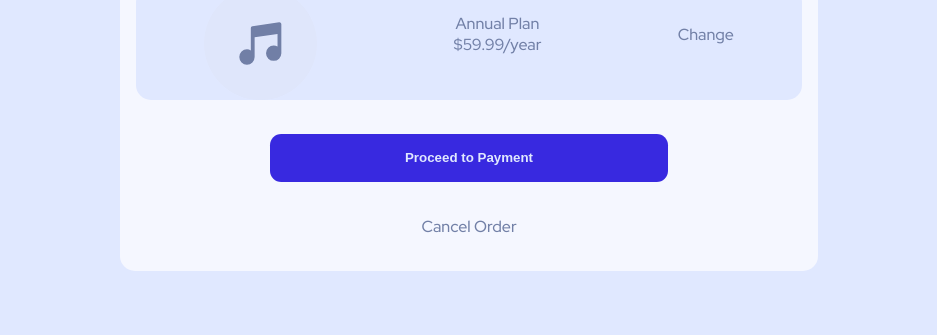
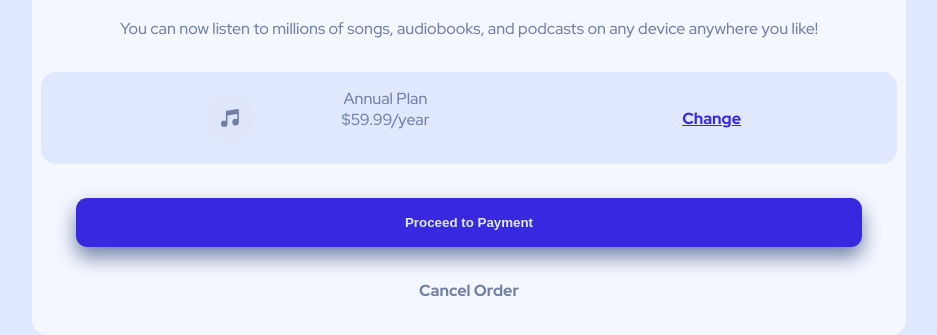
Before and after one commit to zesciati/order-summary-component, a website built with Parcel: page src/index.html in a window 1280 px wide. Shown: the part 529-864 px from the top of the page, without its empty margins (171-1108 px from the left). Before the commit the page ends 800 px from the top, so only its background shows below. Built offline with nearby package versions, Linux system fonts and the light colour scheme.

Commit message:
mengerjakan annual plan

```diff
--- a/src/index.html
+++ b/src/index.html
@@ -24,14 +24,16 @@
         device anywhere you like!</p>
 
       <div>
+        <div>
         <img src="../images/icon-music.svg" alt="">
         <p>Annual Plan <br>
       $59.99/year</p>
-      <p>Change</p>
+      </div>
+      <a href="">Change</a>
       </div>
 
-      <button>Proceed to Payment</button>
-      <p>Cancel Order</p>
+      <button type="button">Proceed to Payment</button>
+      <p class="cancel-order">Cancel Order</p>
 
     </section>
   </main>
--- a/src/scss/main.scss
+++ b/src/scss/main.scss
@@ -98,37 +98,56 @@ main {
       font-weight: 800;
       margin-block: $space-m;
     }
+    p:first-of-type {
+      padding-inline: $space-xl-2xl;
+    }
     div {
       display: flex;
-      justify-content: space-around;
+      justify-content: space-evenly;
       align-items: center;
       background-color: $blue-100;
-      margin-inline: 1rem;
+      margin-inline: 0.54rem;
+      // padding-inline:2rem ;
       border-radius: 15px;
 
-      p {
-        padding-top: 1rem;
+      div {
+        display: flex;
+        justify-content: start;
+        img {
+          width: 17%;
+          max-width: 17%;
+        }
+        p {
+          padding-top: 1rem;
+        }
       }
-      img {
-        width: 17%;
-        max-width: 17%;
+
+      a {
+        color: $blue-700;
+        font-weight: 800;
+        text-decoration: underline;
       }
     }
 
-    button{
+    button {
       background-color: $blue-700;
       color: $blue-100;
       margin-block: $space-m;
-      padding-inline: $space-3xl;
+      width: 90%;
+      max-width: 90%;
       padding-block: $space-xs;
-      border-style:none;
+      border-style: none;
       border-radius: $space-2xs;
       font-weight: 700;
+      box-shadow: 0 10px 20px $gray-600;
     }
     p {
       color: $gray-600;
       font-weight: 500;
       margin-bottom: $space-m;
     }
+    .cancel-order {
+      font-weight: 800;
+    }
   }
 }
```
